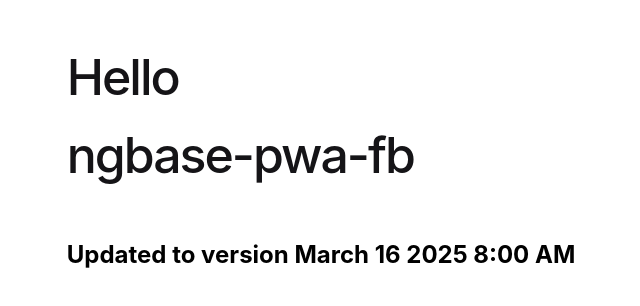
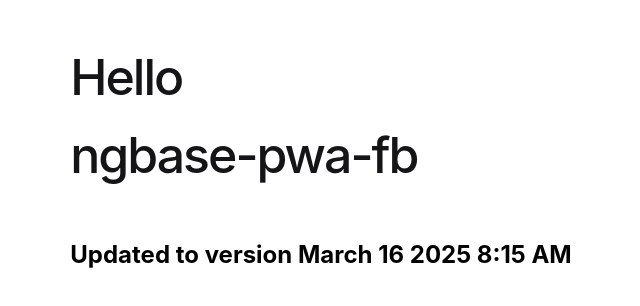
Before and after one commit to Nevada-Way/ngbase-pwa-fb, an Angular app: page / in a window 1280 px wide. Shown: the top 306 px of the page, without its empty margins (319-959 px from the left). Built offline with nearby package versions, Linux system fonts and the light colour scheme.

Commit message:
Updated version time in app template to test update, will now push to main and see how it works in netlify. I expect an auto update with no confirmation modal

```diff
--- a/src/app/app.component.html
+++ b/src/app/app.component.html
@@ -4,7 +4,7 @@
       <h1>Hello</h1>
       <h1>{{ title }}</h1>
       <br /><br />
-      <h2>Updated to version March 16 2025 8:00 AM</h2>
+      <h2>Updated to version March 16 2025 8:15 AM</h2>
       <!-- Now updated to version 2 -->
     </div>
   </div>
```
